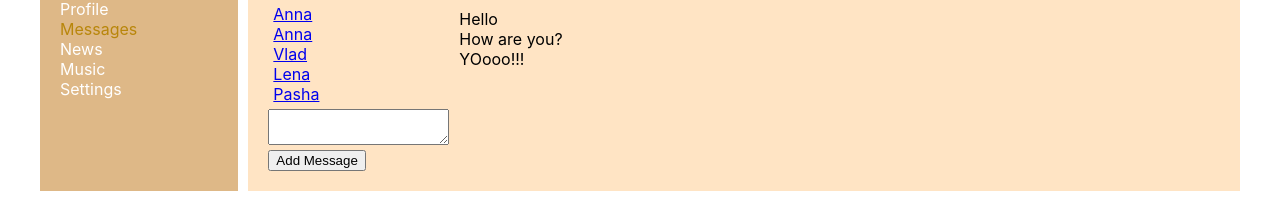
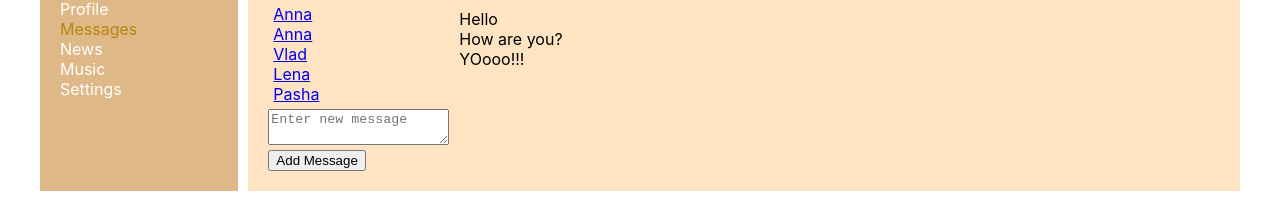
Before and after one commit to Anna-Leontieva/ReactSocialNetworkNew, a React (Create React App) app: page /dialogs in a window 1280 px wide. Shown: the part 91-290 px from the top of the page. Built offline with nearby package versions, Linux system fonts and the light colour scheme.

Commit message:
create addMessage and onNewMessageChange

```diff
--- a/src/App.tsx
+++ b/src/App.tsx
@@ -25,7 +25,9 @@ function App(props: any) {
                 changeNewTextCallback={store.changeNewTextCallback.bind(props.store)}
               />} />
           <Route path='/dialogs' render={() => <Dialogs
-          dialogsPage={props.store.getState().dialogsPage} />} />
+          dialogsPage={props.store.getState().dialogsPage}
+          dispatch={store.dispatch.bind(props.store)}
+          newMessageBody={store._state.newMessageBody} />} />
         </div>
       </div>
     </BrowserRouter>
--- a/src/Redax/state.tsx
+++ b/src/Redax/state.tsx
@@ -99,13 +99,17 @@ const store: StoreType = {
             this._state.profilePage.NewPostText = action.newText;
             this._callSubscriber();
         } else if(action.type ==="UPDATE-NEW-MESSAGE-BODY"){
-            this._state.newMessageBody=action.newMessage;
+            this._state.newMessageBody=action.body;
+            this._callSubscriber();
+        } else if(action.type==="SEND-MESSAGE"){
+            let body = this._state.newMessageBody = '';
+            this._state.dialogsPage.messages.push({id:6,message:body});
             this._callSubscriber();
         }
     }
 }
 
-export type ActionsTypes = ReturnType<typeof addPostAC> | ReturnType<typeof changeNewTextAC> | ReturnType<typeof updateNewMessageBodyAC>
+export type ActionsTypes = ReturnType<typeof addPostAC> | ReturnType<typeof changeNewTextAC> | ReturnType<typeof updateNewMessageBodyAC> | ReturnType<typeof sendMessageAC>
 export const addPostAC = (postText: string) => {
     return {
         type: 'ADD-POST',
@@ -118,9 +122,15 @@ export const changeNewTextAC = (newText: string) => {
         newText: newText
     } as const
 }
-export const updateNewMessageBodyAC=(newMessage:string)=>{
+export const updateNewMessageBodyAC=(body:string)=>{
     return{
         type:'UPDATE-NEW-MESSAGE-BODY',
+        body:body
+    } as const
+}
+export const sendMessageAC=(newMessage:string)=>{
+    return{
+        type:'SEND-MESSAGE',
         newMessage:newMessage
     } as const
 }
--- a/src/components/Dialogs/Dialogs.tsx
+++ b/src/components/Dialogs/Dialogs.tsx
@@ -1,12 +1,14 @@
-import React from 'react';
+import React, { ChangeEvent } from 'react';
 import classes from './Dialogs.module.css';
 import DialogItem from './DialogItem/DialogItem';
 import Message from './Message/Message';
-import { DialogPageType } from '../../Redax/state';
-
+import { ActionsTypes, DialogPageType, sendMessageAC } from '../../Redax/state';
+import {updateNewMessageBodyAC} from '../../Redax/state';
 
 type DialogPropsType = {
     dialogsPage: DialogPageType
+    dispatch:(action:ActionsTypes)=>void
+    newMessageBody:string
 }
 
 
@@ -15,9 +17,13 @@ function Dialogs(props: DialogPropsType) {
     let dialogsElements= props.dialogsPage.dialogs.map(d=><DialogItem  name={d.name} id={d.id}/>)
     let messagesElements=props.dialogsPage.messages.map(m=><Message message={m.message}/>)
 
-    let MessageNewElement=React.createRef<HTMLTextAreaElement>();
+
     let addMessage=()=>{
-      alert(MessageNewElement.current?.value)
+      props.dispatch(sendMessageAC(props.newMessageBody));
+    }
+    const onNewMessageChange=(e:ChangeEvent<HTMLTextAreaElement>)=>{
+        let body= e.currentTarget.value;
+        props.dispatch(updateNewMessageBodyAC(body))
     }
 
     return (<div className={classes.dialogs}>
@@ -28,7 +34,10 @@ function Dialogs(props: DialogPropsType) {
                {messagesElements}
             </div>
             <div>
-                <textarea ref={MessageNewElement}></textarea>
+                <textarea value={props.newMessageBody}
+                placeholder={'Enter new message'}
+                onChange={onNewMessageChange}
+                ></textarea>
                 <button onClick={addMessage}>Add Message</button>
             </div>
     </div>);
```
Also changed, not shown: src/components/Profile/MyPosts/MyPosts.tsx (line endings or trailing spaces), 1 other file (tests, documents, lock files or other folders).
